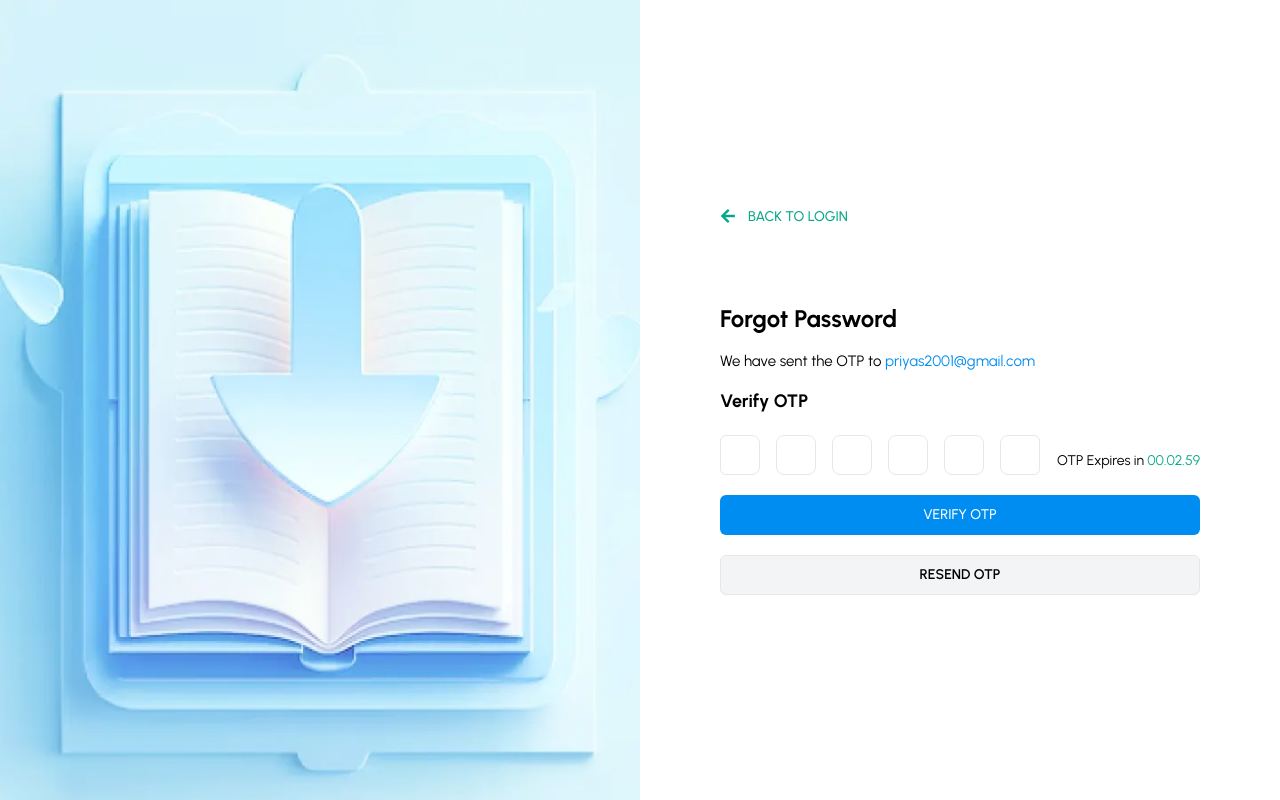
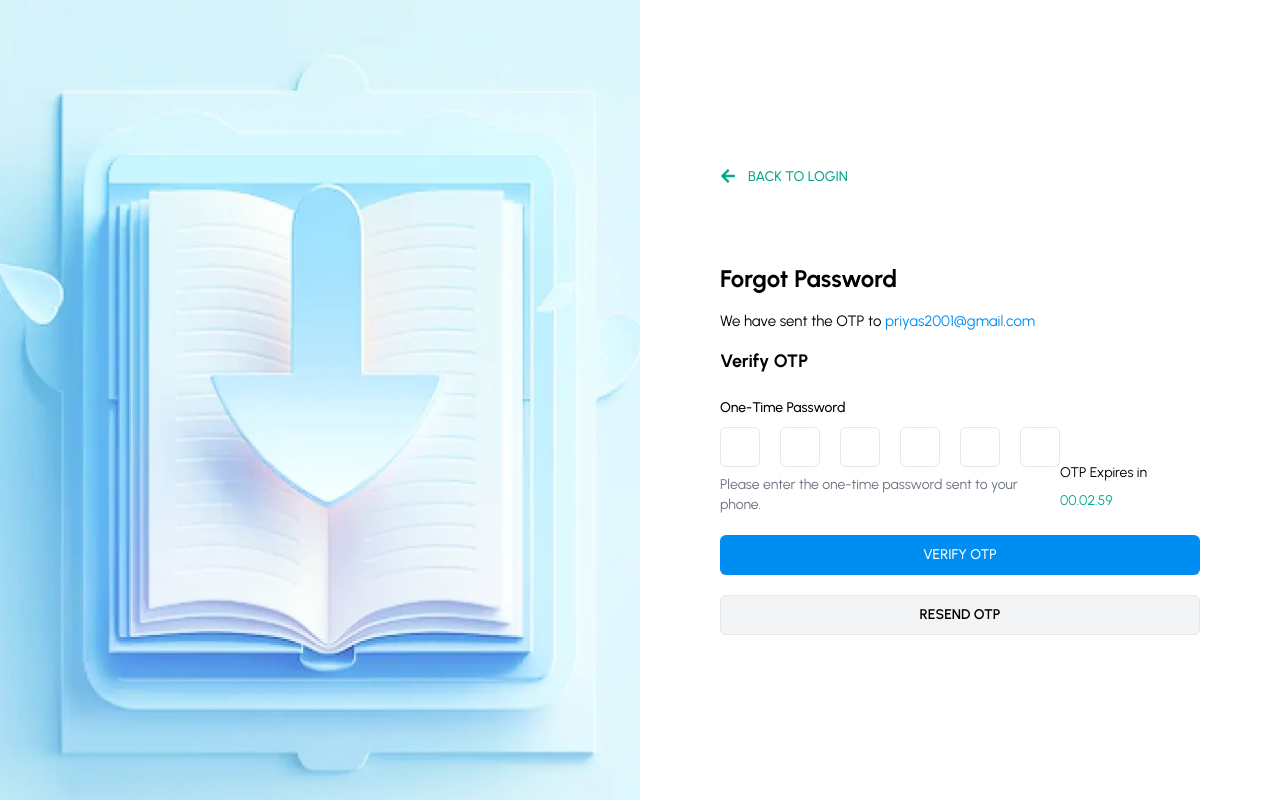
Before and after one commit to ShrewdBusinesssolution/vasantham-web-nextjs, a Next.js app: page /forgot-password in a window 1280 px wide. Built offline with nearby package versions, Linux system fonts and the light colour scheme; no server answers.

Commit message:
otp form zod changes

```diff
--- a/app/form-components/forgot-password-form.js
+++ b/app/form-components/forgot-password-form.js
@@ -31,22 +31,19 @@ import { useContext } from "react";
 import { AppContext } from "../utility/context/context-api";
 
 const formSchema = z.object({
-    email: z.string()
-        .min(1, {
-            message: "Email is required.",
-        })
-        .email({
-            message: "Invalid email format.",
+    otp: z.string().min(6, {
+        message: "Your one-time password must be 6 characters.",
     }),
 })
 
+
 export default function ForgotPasswordForm() {
-    const { setForgotPasswordemail} = useContext(AppContext);
+    const { setForgotPasswordemail } = useContext(AppContext);
 
     const form = useForm({
         resolver: zodResolver(formSchema),
         defaultValues: {
-            email: "",
+            otp: "",
         },
     })
     const router = useRouter();
@@ -54,29 +51,20 @@ export default function ForgotPasswordForm() {
    // 2. Define a submit handler.
    async function onSubmit(values) {
     try {
-            const response = await AuthService.ForgototpSend(values)
+        // values.email = forgotPasswordemail;
+        const response = await AuthService.ForgototpVerify(values)
         if (response.status) {
             toast.success(response.message, { position: "top-right" })
-                setForgotPasswordemail(values.email)
+            setForgotPasswordemailotpVerify(true)
             form.reset();
-                router.push('/otp-verify')
+            router.push('/new-password')
         }
 
     } catch (error) {
         const message = error?.response?.data?.message ?? error.message;
-            if (error?.response?.status === 422) {
-                //MANUAL ERROR
-                form.setError('email', {
-                    type: "manual",
-                    message
-                })
-            } else {
-
             toast.error(message, { position: 'top-right' })
-            }
 
     }
-
 }
 
 
@@ -86,16 +74,31 @@ export default function ForgotPasswordForm() {
                 <h2 className="text-lg">Verify OTP</h2>
                 <div className="flex items-end justify-between">
 
-            <InputOTP maxLength={6} pattern={REGEXP_ONLY_DIGITS_AND_CHARS}>
-      <InputOTPGroup className="gap-4">
-        <InputOTPSlot index={0} className="border rounded-lg" />
-        <InputOTPSlot index={1} className="border rounded-lg"/>
-        <InputOTPSlot index={2} className="border rounded-lg"/>
-        <InputOTPSlot index={3} className="border rounded-lg"/>
-        <InputOTPSlot index={4} className="border rounded-lg"/>
-        <InputOTPSlot index={5} className="border rounded-lg"/>
+                <FormField
+                    control={form.control}
+                    name="otp"
+                    render={({ field }) => (
+                        <FormItem>
+                            <FormLabel>One-Time Password</FormLabel>
+                            <FormControl>
+                                <InputOTP maxLength={6} {...field}>
+                                    <InputOTPGroup className="flex gap-5 justify-center w-full">
+                                        <InputOTPSlot className="border rounded-md text-md" index={0} />
+                                        <InputOTPSlot className="border rounded-md text-md" index={1} />
+                                        <InputOTPSlot className="border rounded-md text-md" index={2} />
+                                        <InputOTPSlot className="border rounded-md text-md" index={3} />
+                                        <InputOTPSlot className="border rounded-md text-md" index={4} />
+                                        <InputOTPSlot className="border rounded-md text-md" index={5} />
                                     </InputOTPGroup>
                                 </InputOTP>
+                            </FormControl>
+                            <FormDescription>
+                                Please enter the one-time password sent to your phone.
+                            </FormDescription>
+                            <FormMessage />
+                        </FormItem>
+                    )}
+                />
                     <p className="text-[14px]">OTP Expires in <span className="text-[#07A889]">00.02.59 </span></p>
                 </div>
                 {/* <p className="text-sm opacity-60">Enter your registered email  associate with your account and we’ll send you a OTP to your email.</p> */}
--- a/components/ui/form.jsx
+++ b/components/ui/form.jsx
@@ -64,7 +64,7 @@ const FormLabel = React.forwardRef(({ className, ...props }, ref) => {
   return (
     (<Label
       ref={ref}
-      className={cn(error && "text-red-500 dark:text-red-900", className)}
+      className={cn( className)}
       htmlFor={formItemId}
       {...props} />)
   );
```
Lines whose indentation alone changed are shown as unchanged.
